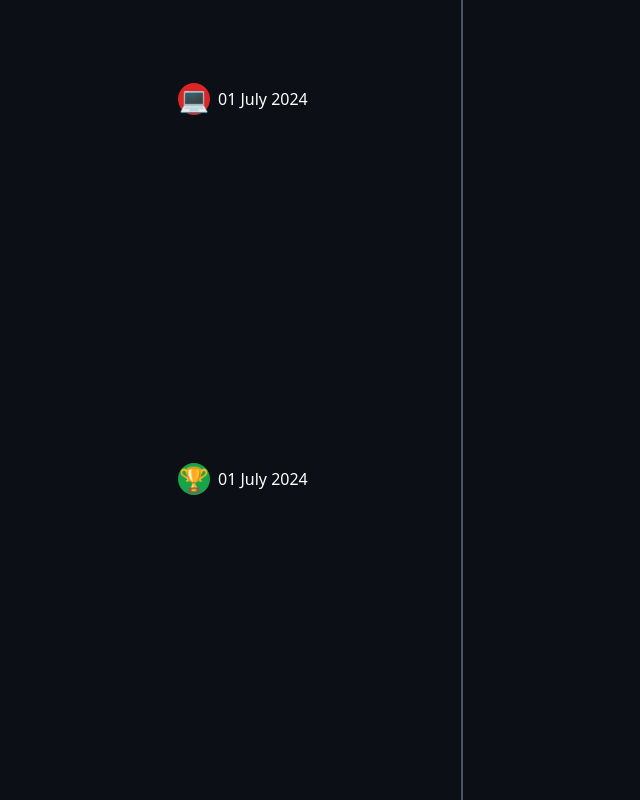
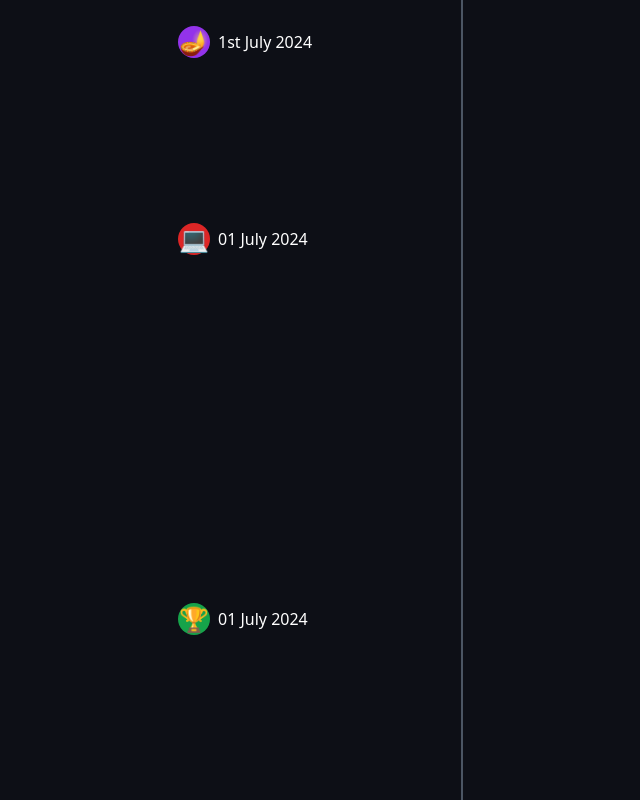
Before and after one commit to Sukalpa24/Sukalpa-24, a React (Create React App) app: page / in a window 1280 px wide. Shown: the part 2680-3480 px from the top of the page, without its empty margins (178-818 px from the left). Built offline with nearby package versions, Linux system fonts and the light colour scheme.

Commit message:
morning update

```diff
--- a/src/App.js
+++ b/src/App.js
@@ -39,7 +39,7 @@ function App() {
                 <About />
             </Element>
             <Coordinates/>
-            <Glimpse />
+            {/* <Glimpse /> */}
             <Element name='contact'>
               <Contact />
             </Element>
--- a/src/components/Events.jsx
+++ b/src/components/Events.jsx
@@ -44,12 +44,12 @@ const data = [
          description: "Hack the Future: Collaborate, Create, Conquer , Creativity to shape the future.",
          Rules : [
           "Each team consists of two members.",
-          "Duration of hackthon : 24 hours",
-          "Type: Online ",
+          "Duration of hackthon : 24 hours.",
+          "Type: Online.",
           "10 problem statement will be provided." ,
-          "Each team should select one question of their own choice. ",
+          "Each team should select one question of their own choice.",
           "Each team will be assigned one mentor. ",
-          "For regular intervals of time mentors will be monitoring the status of team. ",
+          "For regular intervals of time mentors will be monitoring the status of team.",
           "Final result will be the combined with desired output and mentors analysis.",
        ],
         Coordinator1: "SHREYANK JAWAI",
--- a/src/components/Glimpse.jsx
+++ b/src/components/Glimpse.jsx
@@ -65,7 +65,7 @@ const checkmobile =() =>{
       <div
         className="flex space-x-4 rounded-lg p-5 shadow-inner shadow-black"
         ref={galleryRef}
-        style={{ whiteSpace: 'nowrap', overflowX: 'hidden' }}
+        style={{ whiteSpace:'nowrap', overflowX: 'hidden' }}
       >
         {images.map((src, index) => (
           <img
--- a/src/components/Timeline.jsx
+++ b/src/components/Timeline.jsx
@@ -37,9 +37,15 @@ window.addEventListener('resize',()=>{
           {
             date: "21th June 2024",
             title: "Registrations begin",
-            description: "Explore the exciting world of technology and innovation. Unleash your creative potential and build something extraordinary. Join us on July 15th and 16th for a hackathon like no other!",
+            description: "Explore the exciting world of technology and innovation. Unleash your creative potential and build something extraordinary. Join us on July 1st and 2nd for a hackathon like no other!",
             color: "bg-purple-600",
             icon: "📅"
+          },{
+            date:"1st July 2024",
+            title:"Inaguration of Event",
+            description:"",
+            color:"bg-purple-600",
+            icon:"🪔"
           },
           {
             date: "01 July 2024",
@@ -47,8 +53,6 @@ window.addEventListener('resize',()=>{
             description: "",
             table: [
               { time: "10:00 am", event: "Hackthon-Starts" },
-              // { time: "4:00pm", event: "Ribbon Cutting and Addressing" },
-              // { time: "6:00pm", event: "Hackathon Begins" },
             ],
             color: "bg-red-600",
             icon: "💻"
@@ -71,8 +75,8 @@ window.addEventListener('resize',()=>{
             title: "Day 1: E-Sports",
             description: "Code Beyond Limits: Innovate, Create, Elevate , Emphasize innovation in coding.",
             table: [
-              { time: "2:00pm - 3:30pm", event: "BGMI" },
-              { time: "04:00pm - 05:30", event: "Free fire" },
+              { time: "12:00 pm - 05:00 pm", event: "BGMI" },
+              { time: "12:30 pm - 03:30", event: "Free fire" },
             ],
             color: "bg-red-600",
             icon:"🎮"
@@ -82,10 +86,9 @@ window.addEventListener('resize',()=>{
             title: "Day 2: Code Collab",
             description: "",
             table: [
-              { time: "10:00am - 10:30am", event: "Level 1 : What this...?" },
-              {time:"11:00 am - 11:30 am",event:"Level 2 : Dark logic " },
-              {time:"12:00 pm - 12:30 pm",event:"Level 3 : Unify" },
-              {time:"2:00 pm - 3:15 pm",event:"Level 4 : TechTrophy" },
+              {time:"09:30 am - 10:00 am",event:"Level 1 : Dark logic " },
+              {time:"10:30 pm - 11:00 pm",event:"Level 2 : Unify" },
+              {time:"11:30 pm - 12:30 pm",event:"Level 3 : TechTrophy" },
             ],
             color: "bg-green-600",
             icon: "✌️"
@@ -95,7 +98,7 @@ window.addEventListener('resize',()=>{
             title: "Day 2: Ideathon ",
             description: "",
             table: [
-              { time: "11:00am - 2:00pm", event: "Pitch on New world" },
+              { time: "10:00am - 1:00pm", event: "Pitch on New world" },
             ],
             color: "bg-green-600",
             icon: "💡"
@@ -105,7 +108,7 @@ window.addEventListener('resize',()=>{
             title: "Day 2: Engineers Eye",
             description: "",
             table: [
-              { time: "02:00pm - 05:00pm", event: "Collabarate with your teammate" },
+              { time: "12:00pm - 04:00pm", event: "Collabarate with your teammate" },
             ],
             color: "bg-green-600",
             icon: "👁️"
```
